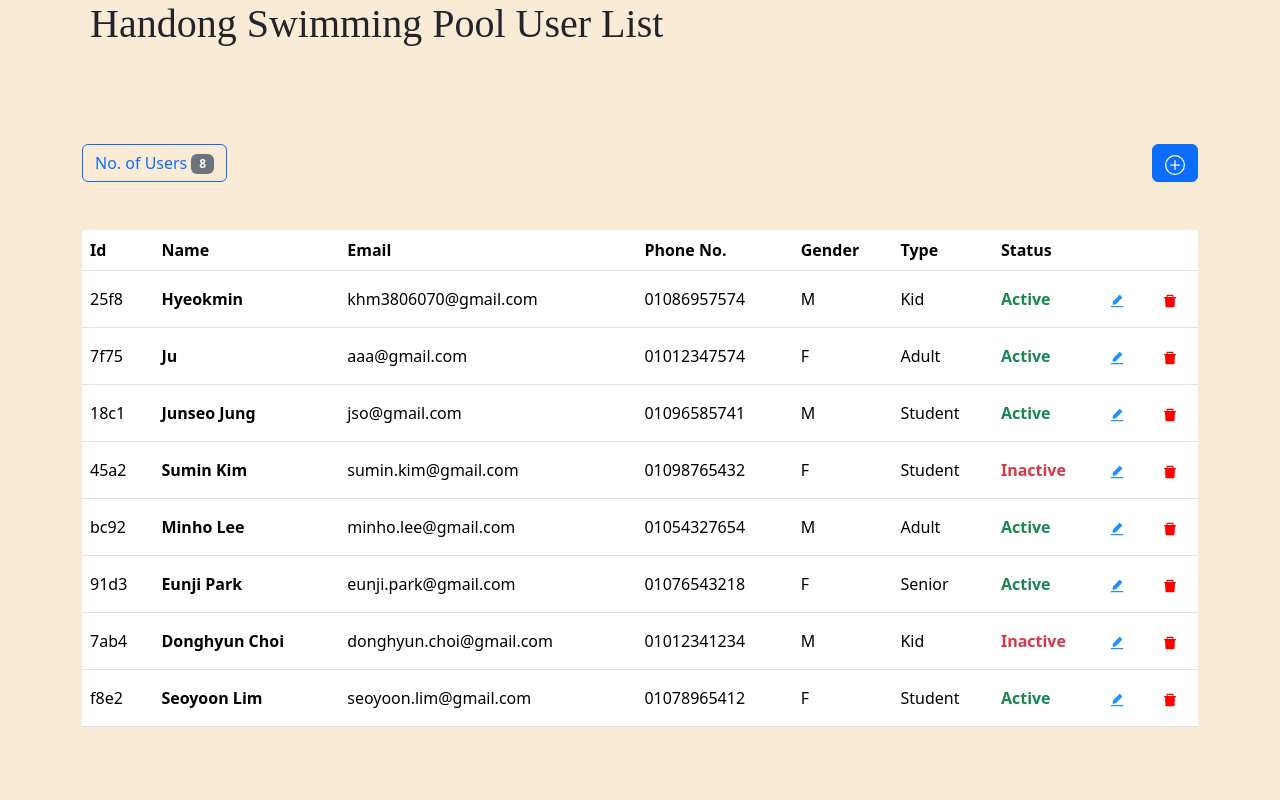
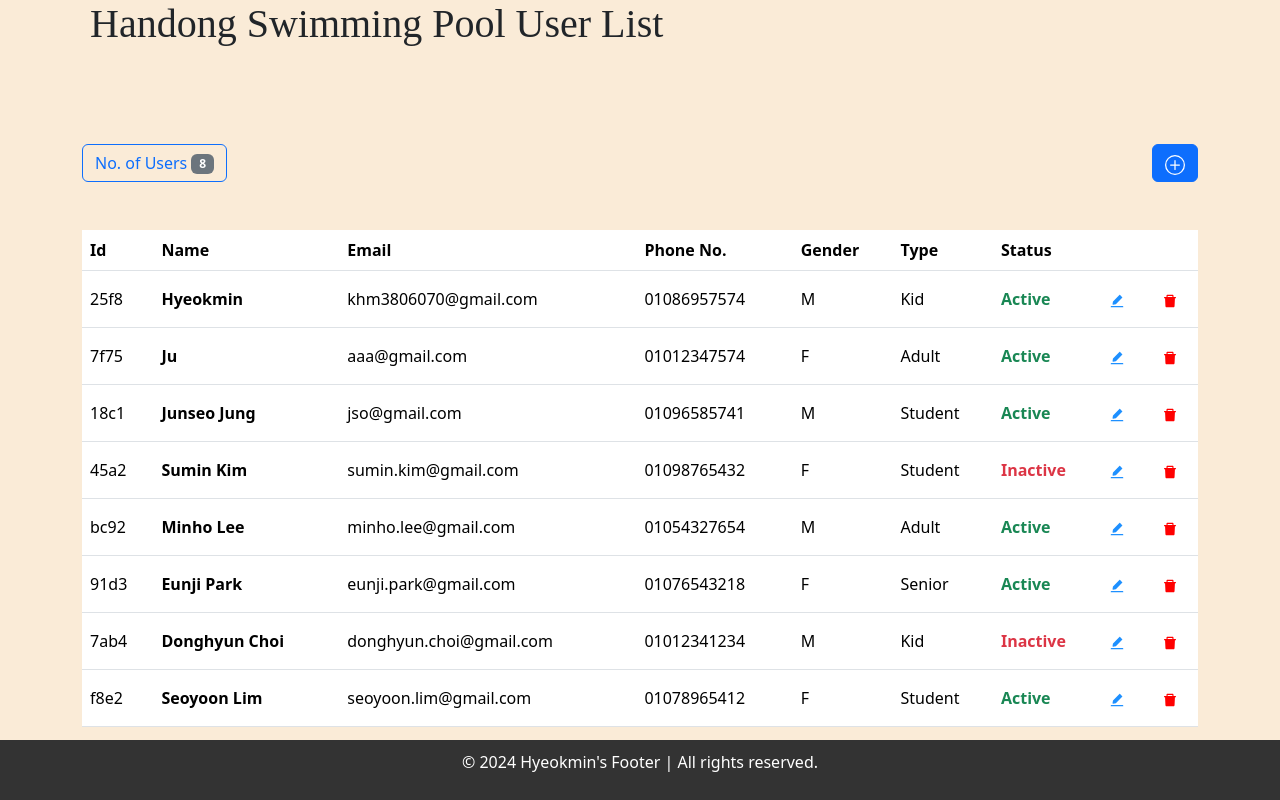
Before and after one commit to hyeokkiyaa/OS5, a React (Create React App) app: page / in a window 1280 px wide. Built offline with nearby package versions, Linux system fonts and the light colour scheme; data requests are answered from the project's data file.

Commit message:
add footer in App.js

```diff
--- a/src/App.js
+++ b/src/App.js
@@ -3,6 +3,7 @@ import UserList from "./Components/UserList";
 import { BrowserRouter as Router, Routes, Route } from "react-router-dom";
 import './App.css';
 import Header from "./Components/UI/Header";
+import Footer from "./Components/UI/footer";
 
 const App = () => {
   return (
@@ -13,6 +14,7 @@ const App = () => {
         <Route path="/" element={<UserList/>} />
       </Routes>
     </Router>
+    <Footer />
     </div>
   );
 };
```
